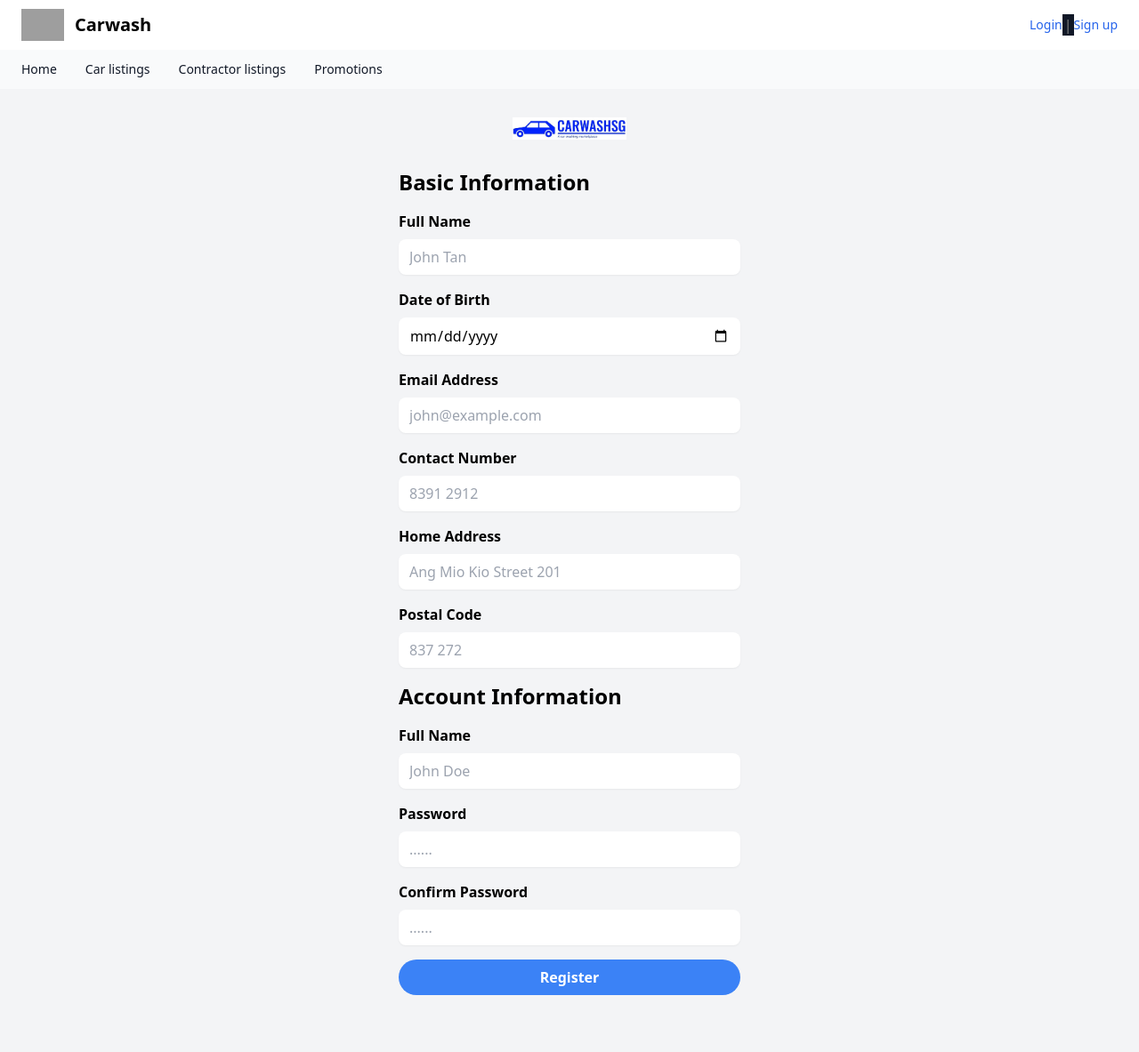
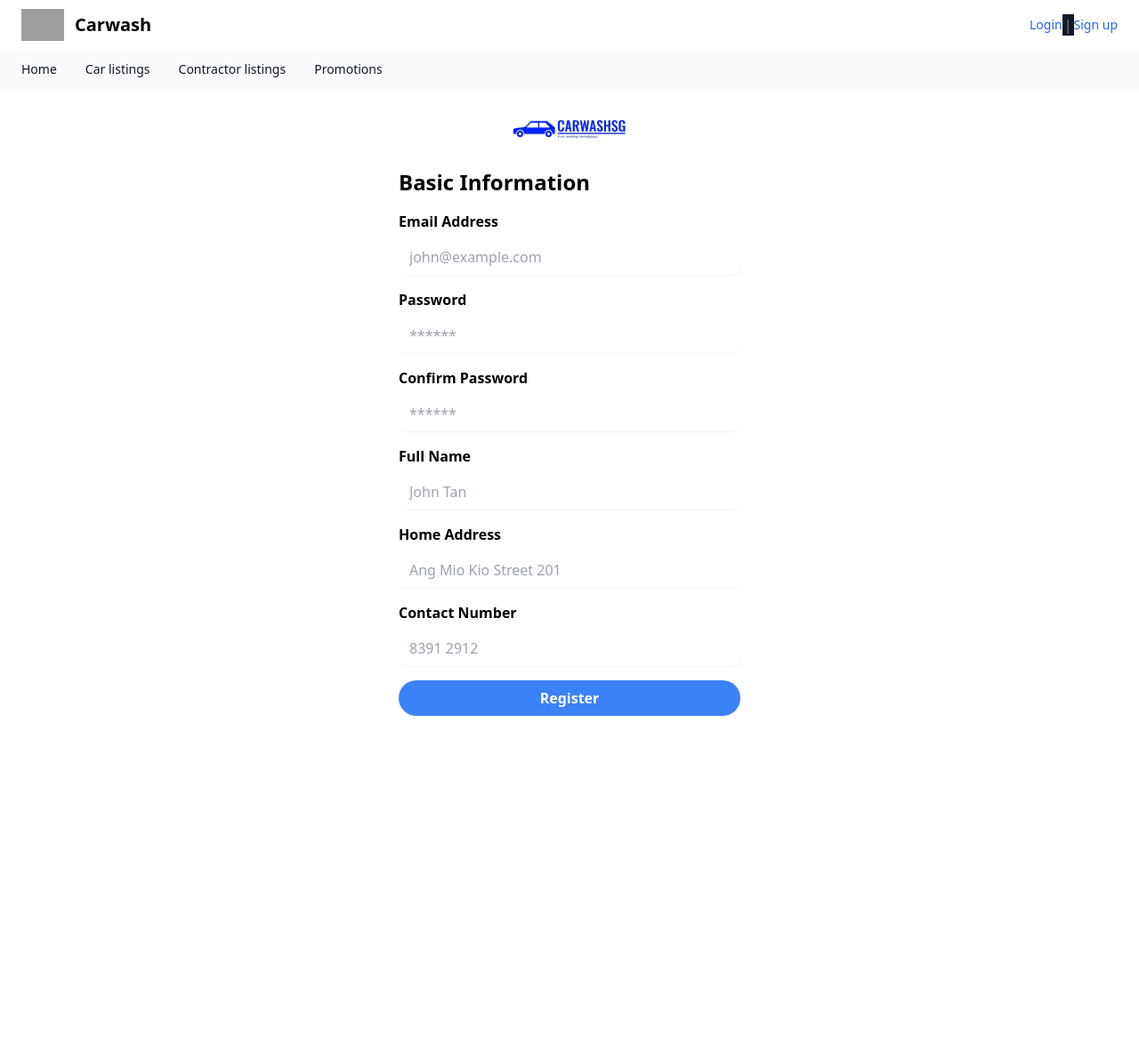
Before and after one commit to taronaeo/IT1566AppDevProject, a Flask app: page /signup in a window 1280 px wide. Shown: the whole page at 89% size. After the commit the page ends 805 px from the top, so only its background shows below. Run offline with Flask 3, Linux system fonts and the light colour scheme; some libraries are stand-ins or nearby versions; grey boxes are pictures that could not be loaded.

Commit message:
feat: link auth

```diff
--- a/website/auth.py
+++ b/website/auth.py
@@ -6,48 +6,71 @@
   `py main.py`
 """
 
+from . import DB_USER_LOCATION
 from .models import User
 
-from flask import Blueprint, render_template, request
+import shelve
+from flask import Blueprint, render_template, request, redirect, url_for
+from flask_login import login_required, login_user, logout_user
 from werkzeug.security import generate_password_hash
 
 auth = Blueprint('auth', __name__)
 
+@auth.route('/logout')
+@login_required
+def logout():
+  logout_user()
+  return redirect(url_for('auth.login'))
+
 @auth.route('/login', methods=['GET', 'POST'])
 def login():
-  # if request.method == 'POST':
-  #   email = request.form.get('email')
-  #   password = request.form.get('password')
+  if request.method == 'POST':
+    email = request.form.get('email')
+    password = request.form.get('password')
+
+    if email == None or password == None:
+      return redirect(url_for('auth.login'))
+
+    with shelve.open(DB_USER_LOCATION) as db:
+      if email not in db:
+        return redirect(url_for('auth.login'))
+
+      user = db[email]
+      if user.password == password:
+        login_user(user, remember=True)
+        return redirect(url_for('views.retreieveacc'))
+
   return render_template('login.html')
-
-@auth.route('/logout')
-def logout():
-  return "<h1>Logout</h1>"
 
 @auth.route('/signup', methods=['GET', 'POST'])
 def signup():
-  if request.method == 'GET':
-    return render_template('signup.html')
+  if request.method == 'POST':
+    email = request.form.get('email')
+    password = request.form.get('password')
+    password_confirm = request.form.get('password_confirm')
+    full_name = request.form.get('full_name')
+    home_address = request.form.get('home_address')
+    phone_number = request.form.get('phone_number')
 
-  email = request.form.get('email')
-  password = request.form.get('password')
-  password_confirm = request.form.get('password_confirm')
-  full_name = request.form.get('full_name')
-  home_address = request.form.get('home_address')
-  phone_number = request.form.get('phone_number')
+    if not email or \
+      not password or \
+      not password_confirm or \
+      not full_name or \
+      not home_address or \
+      not phone_number:
+      return redirect(url_for('auth.signup'))
 
-  if not email or \
-     not password or \
-     not password_confirm or \
-     not full_name or \
-     not home_address or \
-     not phone_number:
-    return {"message": "Please ensure that all fields are filled out!"}
+    if password != password_confirm:
+      return redirect(url_for('auth.signup'))
 
-  if len(password) < 6 or len(password_confirm) < 6:
-    return {"message": "Password must have a minimum length of 6 characters!"}
+    with shelve.open(DB_USER_LOCATION) as db:
+      if email in db:
+        return redirect(url_for('auth.signup'))
 
-  if password != password_confirm:
-    return {"message": "Passwords do not match!"}
+      user = User.create_user(email, password, full_name, home_address, phone_number)
+      db[email] = user
 
-  return {"message": "wait lol"}
+    login_user(user, remember=True)
+    return redirect(url_for('views.retreieveacc'))
+
+  return render_template('signup.html')
--- a/website/templates/signup.html
+++ b/website/templates/signup.html
@@ -1,74 +1,57 @@
-{% extends 'base.html' %}
-
-{% block title %}Sign Up{% endblock %}
+{% extends 'base.html' %} {% block title %}Sign Up{% endblock %}
 
 {% block content %}
-<!DOCTYPE html>
-<html>
-  <head>
-    <title>Create Account</title>
-    <script src="https://cdn.tailwindcss.com"></script>
-  </head>
-  <body class="bg-gray-100 h-screen font-sans">
 <div class="container mx-auto flex flex-col items-center px-4 py-8">
-        <img src="logo.jpeg" class="w-32 mb-8" alt="Logo">
+  <img src="logo.jpeg" class="w-32 mb-8" alt="Logo" />
+
   <div class="w-full max-w-sm">
     <h2 class="text-2xl font-bold mb-4">Basic Information</h2>
-          <form>
+
+    <form action="{{ url_for('auth.signup') }}" method="POST">
+      <div class="mb-4">
+        <label class="block font-bold mb-2" for="email">Email Address</label>
+        <input class="w-full px-3 py-2 rounded-lg shadow-sm" id="email" type="email" name="email"
+          placeholder="john@example.com" />
+      </div>
+
+      <div class="mb-4">
+        <label class="block font-bold mb-2" for="password">Password</label>
+        <input class="w-full px-3 py-2 rounded-lg shadow-sm" id="password" type="password" name="password"
+          placeholder="******" />
+      </div>
+
+      <div class="mb-4">
+        <label class="block font-bold mb-2" for="password_confirm">Confirm Password</label>
+        <input class="w-full px-3 py-2 rounded-lg shadow-sm" id="password_confirm" type="password"
+          name="password_confirm" placeholder="******" />
+      </div>
+
       <div class="mb-4">
         <label class="block font-bold mb-2" for="full-name">Full Name</label>
-              <input class="w-full px-3 py-2 rounded-lg shadow-sm" type="text" id="full-name" placeholder="John Tan">
+        <input class="w-full px-3 py-2 rounded-lg shadow-sm" id="full_name" type="text" name="full_name"
+          placeholder="John Tan" />
       </div>
+
       <div class="mb-4">
-              <label class="block font-bold mb-2" for="dob">Date of Birth</label>
-              <input class="w-full px-3 py-2 rounded-lg shadow-sm" type="date" id="dob" placeholder="mm/dd/yyyy">
+        <label class="block font-bold mb-2" for="home-address">Home Address</label>
+        <input class="w-full px-3 py-2 rounded-lg shadow-sm" id="home_address" type="text" name="home_address"
+          placeholder="Ang Mio Kio Street 201" />
       </div>
-            <div class="mb-4">
-              <label class="block font-bold mb-2" for="email">Email Address</label>
-              <input class="w-full px-3 py-2 rounded-lg shadow-sm" type="email" id="email" placeholder="john@example.com">
-            </div>
+
       <div class="mb-4">
         <label class="block font-bold mb-2" for="contact-number">Contact Number</label>
-              <input class="w-full px-3 py-2 rounded-lg shadow-sm" type="tel" id="contact-number" placeholder="8391 2912">
-            </div>
-            <div class="mb-4">
-              <label class="block font-bold mb-2" for="home-address">Home Address</label>
-              <input class="w-full px-3 py-2 rounded-lg shadow-sm" type="text" id="home-address" placeholder="Ang Mio Kio Street 201">
-            </div>
-            <div class="mb-4">
-              <label class="block font-bold mb-2" for="postal-code">Postal Code</label>
-              <input class="w-full px-3 py-2 rounded-lg shadow-sm" type="text" id="postal-code" placeholder="837 272">
-            </div>
-
-          </form>
-        </div>
-        <div class="w-full max-w-sm">
-          <h2 class="text-2xl font-bold mb-4">Account Information</h2>
-          <form>
-            <div class="mb-4">
-              <label class="block font-bold mb-2" for="full-name">Full Name</label>
-              <input class="w-full px-3 py-2 rounded-lg shadow-sm" type="text" id="full-name" placeholder="John Doe">
-            </div>
-            <div class="mb-4">
-              <label class="block font-bold mb-2" for="password">Password</label>
-              <input class="w-full px-3 py-2 rounded-lg shadow-sm" type="text" id="password" placeholder="......">
-            </div>
-            <div class="mb-4">
-              <label class="block font-bold mb-2" for="password">Confirm Password</label>
-              <input class="w-full px-3 py-2 rounded-lg shadow-sm" type="text" id="password" placeholder="......">
+        <input class="w-full px-3 py-2 rounded-lg shadow-sm" id="phone_number" type="tel" name="phone_number"
+          placeholder="8391 2912" />
       </div>
 
       <div class="mb-8">
-              <button class="w-full px-4 py-2 font-bold text-white bg-blue-500 rounded-full hover:bg-blue-700 focus:outline-none focus:shadow-outline" type="submit">
+        <button
+          class="w-full px-4 py-2 font-bold text-white bg-blue-500 rounded-full hover:bg-blue-700 focus:outline-none focus:shadow-outline"
+          type="submit">
           Register
         </button>
       </div>
     </form>
   </div>
 </div>
-
-      </body>
-
-
-  </div>
 {% endblock %}
--- a/website/views.py
+++ b/website/views.py
@@ -7,10 +7,12 @@
 """
 
 from flask import Blueprint, render_template
+from flask_login import login_required
 
 views = Blueprint('views', __name__)
 
 @views.route('/')
+@views.route('/home')
 def home():
   return render_template('home.html')
 
@@ -19,8 +21,9 @@ def wallet():
   return render_template("wallet.html")
 
 @views.route('/retrieveacc')
+@login_required
 def retreieveacc():
-  return render_template("retrieveaccount.html")
+  return render_template("retrieveacc.html")
 
 @views.route('/signup')
 def signup():
```
Also changed, not shown: website/__init__.py (+13 -3 lines), website/models.py (+24 -0 lines), website/templates/login.html (+9 -14 lines), 1 other file. Lines whose indentation alone changed are shown as unchanged.
